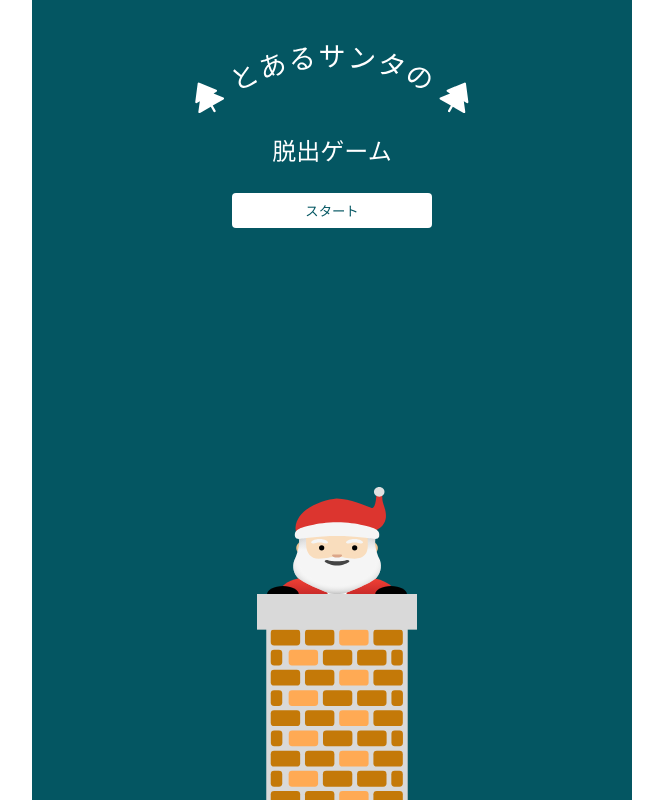
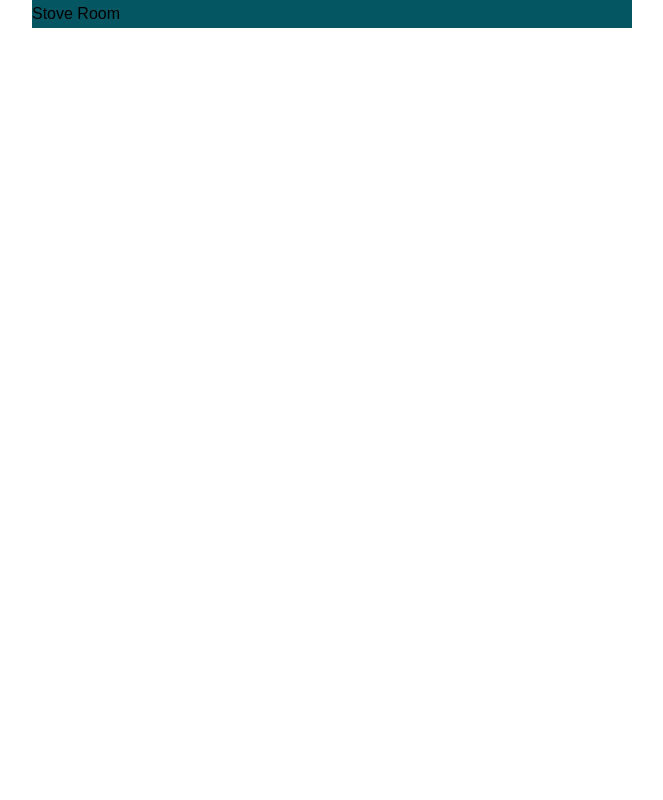
Before and after one commit to marimonon/advent2024_christmas, a React (Vite) app: page / in a window 1280 px wide. Shown: the whole page, without its empty margins (308-971 px from the left). Built offline with nearby package versions, Linux system fonts and the light colour scheme.

Commit message:
脱出ゲーム画面用の空コンポーネントを作成

```diff
--- a/src/App.tsx
+++ b/src/App.tsx
@@ -8,7 +8,7 @@ function App() {
     <>
       <Container>
         {/* StartとEscapeとEndingの３シーンはだし分ける */}
-        <Start />
+        {/* <Start /> */}
         <Escape />
         <Ending />
       </Container>
--- a/src/components/Escape.tsx
+++ b/src/components/Escape.tsx
@@ -1,7 +1,13 @@
-import React from "react"
+import ItemBox from "./ItemBox"
+import StoveRoom from "./Rooms/StoveRoom"
 
 const Escape: React.FC = () => {
-  return <div>{/* Add your component content here */}</div>
+  return (
+    <>
+      <StoveRoom />
+      <ItemBox />
+    </>
+  )
 }
 
 export default Escape
--- /dev/null
+++ b/src/components/ItemBox.tsx
@@ -0,0 +1,5 @@
+const ItemBox: React.FC = () => {
+  return <div>{/* コンポーネントの内容をここに追加 */}</div>
+}
+
+export default ItemBox
--- /dev/null
+++ b/src/components/Rooms/StoveRoom.tsx
@@ -0,0 +1,9 @@
+const StoveRoom: React.FC = () => {
+  return (
+    <div>
+      <h1>Stove Room</h1>
+    </div>
+  )
+}
+
+export default StoveRoom
```
